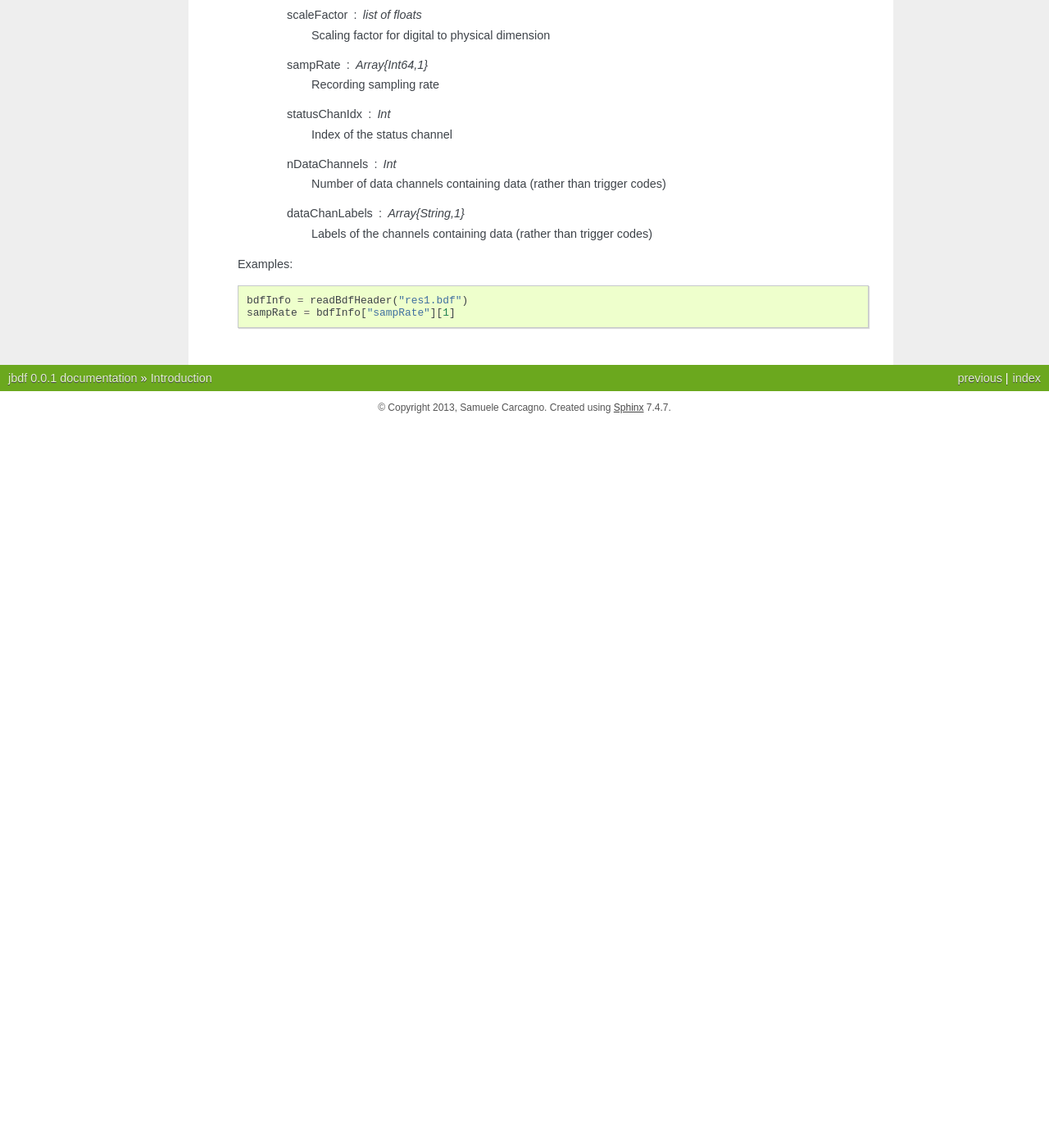
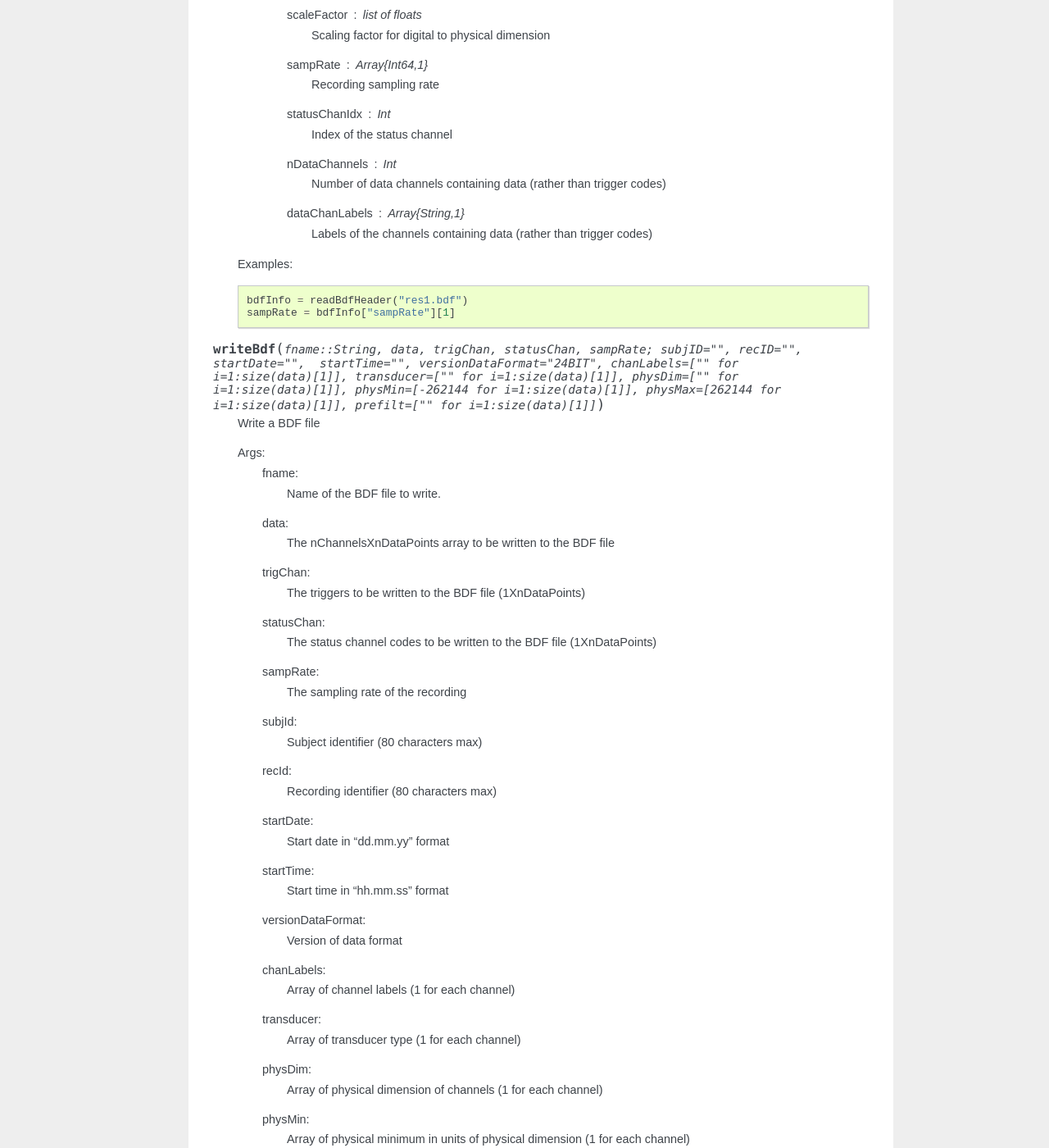
Before and after one commit to sam81/BDF.jl, a Sphinx documentation site: the page built from doc/intro.rst, in a window 1280 px wide and 1400 px high, scrolled down 3697 px. Shown: the whole window at 82% size. Built offline with Sphinx 7.4.7, drawn with Linux system fonts in a browser that asks for light colours; before the commit the page ends 4214 px from its top, so only the background shows below that; some of the changed text lies outside the part shown.

Commit message:
Added writeBdf doc

```diff
--- a/doc/intro.rst
+++ b/doc/intro.rst
@@ -180,3 +180,63 @@ Functions
 
      bdfInfo = readBdfHeader("res1.bdf")
      sampRate = bdfInfo["sampRate"][1]
+
+.. function:: writeBdf(fname::String, data, trigChan, statusChan, sampRate; subjID="", recID="", startDate="",  startTime="", versionDataFormat="24BIT", chanLabels=["" for i=1:size(data)[1]], transducer=["" for i=1:size(data)[1]], physDim=["" for i=1:size(data)[1]], physMin=[-262144 for i=1:size(data)[1]], physMax=[262144 for i=1:size(data)[1]], prefilt=["" for i=1:size(data)[1]])
+
+
+   Write a BDF file
+
+   Args:
+       fname:
+          Name of the BDF file to write.
+       data:
+          The nChannelsXnDataPoints array to be written to the BDF file
+       trigChan:
+          The triggers to be written to the BDF file (1XnDataPoints)
+       statusChan:
+          The status channel codes to be written to the BDF file (1XnDataPoints)
+       sampRate:
+          The sampling rate of the recording
+       subjId:
+          Subject identifier (80 characters max)
+       recId:
+          Recording identifier (80 characters max)
+       startDate:
+          Start date in "dd.mm.yy" format
+       startTime:
+          Start time in "hh.mm.ss" format
+       versionDataFormat:
+          Version of data format
+       chanLabels:
+          Array of channel labels (1 for each channel)
+       transducer:
+          Array of transducer type (1 for each channel)
+       physDim:
+          Array of physical dimension of channels (1 for each channel)
+       physMin:
+          Array of physical minimum in units of physical dimension (1 for each channel)
+       physMax:
+          Array of physical maximum in units of physical dimension (1 for each channel)
+       prefilt:
+          Array of prefilter settings (1 for each channel)
+
+   Notes:
+      Only the first five arguments are required. The other arguments are optional and
+      the corresponding BDF fields will be left empty or filled with defaults arguments.
+
+      Data records are written in 1-second units. If the number of data points passed to
+      `writeBdf` is not an integer multiple of the sampling rate the data array, as well
+      as the trigger and status channel arrays will be padded with zeros to fill the last
+      data record before it is written to disk.
+
+   Examples::
+
+    sampRate = 2048
+    dats = rand(2, sampRate*10)
+    trigs = rand(1:255, sampRate*10)
+    statChan = rand(1:255, sampRate*10)
+    writeBdf("bdfRec.bdf", dats, trigs, statChan, sampRate)
+
+    #add date and time info
+    writeBdf("bdfRec.bdf", dats, trigs, statChan, sampRate, startDate="23.06.14",
+             startTime="10.18.19")
```
